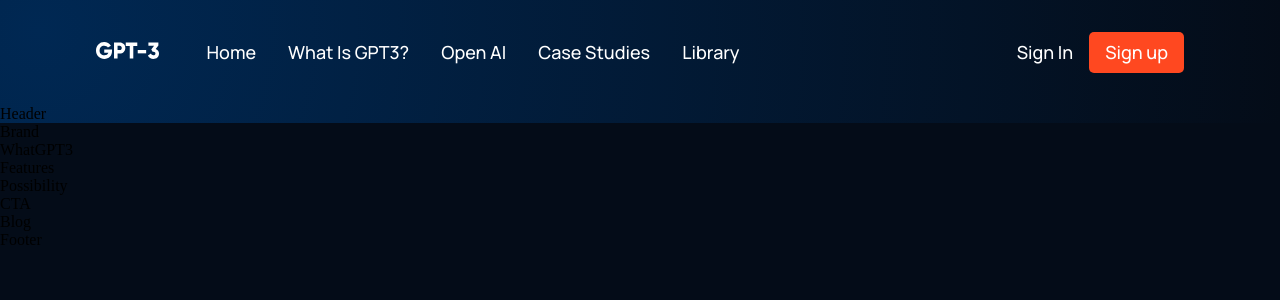
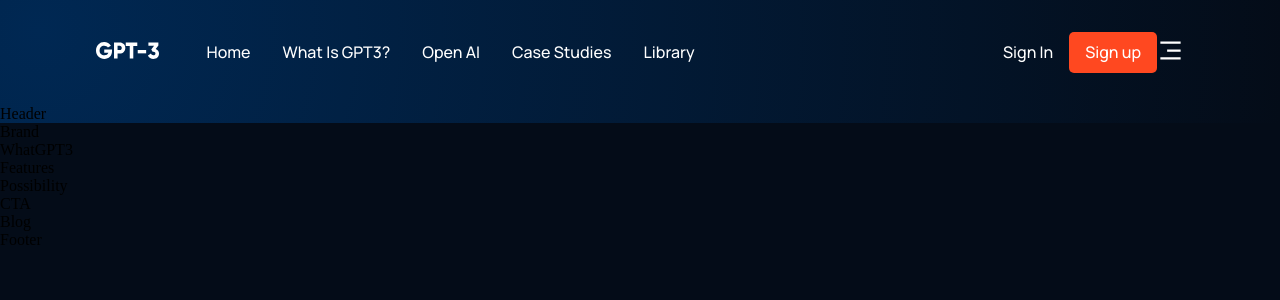
Before and after one commit to MonikaSzucs/20211223-gpt-3-deploy-react-website-to-hostpapa, a React (Create React App) app: page / in a window 1280 px wide. Shown: the top 300 px of the page. Built offline with nearby package versions, Linux system fonts and the light colour scheme.

Commit message:
Started adding the mobile toggle and styles
Start at 57:30

https://www.youtube.com/watch?v=LMagNcngvcU

```diff
--- a/src/components/navbar/Navbar.jsx
+++ b/src/components/navbar/Navbar.jsx
@@ -1,11 +1,22 @@
-import React from 'react';
-import { RiMenu3Line, RiCloseLin } from 'react-icons/ri';
+import React, { useState } from 'react';
+import { RiMenu3Line, RiCloseLine } from 'react-icons/ri';
 import logo from '../../assets/logo.svg'
 import './navbar.css';
 
+const Menu = () => (
+    <>
+        <p><a href="#home">Home</a></p>
+        <p><a href="#wgpt3">What is GPT3?</a></p>
+        <p><a href="#possibility">Open AI</a></p>
+        <p><a href="#features">Case Studies</a></p>
+        <p><a href="#blog">Library</a></p>
+    </>
+)
 // BEM -> Block Element Modifier
 
 const Navbar = () => {
+    const [toggleMenu, setToggleMenu] = useState(false);
+
     return (
         <div className="gpt3__navbar">
             <div className="gpt3__navbar-links">
@@ -13,17 +24,26 @@
                     <img src={logo} alt="logo"/>
                 </div>
                 <div className="gpt3__navbar-links_container">
-                    <p><a href="#home">Home</a></p>
-                    <p><a href="#wgpt3">What is GPT3?</a></p>
-                    <p><a href="#possibility">Open AI</a></p>
-                    <p><a href="#features">Case Studies</a></p>
-                    <p><a href="#blog">Library</a></p>
+                    <Menu/>
                 </div>
             </div>
             <div className="gpt3__navbar-sign">
                 <p>Sign In</p>
                 <button type="button">Sign up</button>
             </div>
+            <div className="gpt3__navbar-menu">
+                {toggleMenu
+                    ? <RiCloseLine color="#fff" size={27} onClick={() => setToggleMenu(false)}/>
+                    : <RiMenu3Line color="#fff" size={27} onClick={() => setToggleMenu(true)}/>
+                }
+                {toggleMenu && (
+                    <div className="gpt3__navbar-menu_container scale-up-center">
+                        <div className="gpt3__navbar-menu_container-links">
+                            <Menu/>
+                        </div>
+                    </div>
+                )}
+            </div>
         </div>
     )
 }
--- a/src/components/navbar/navbar.css
+++ b/src/components/navbar/navbar.css
@@ -39,7 +39,7 @@
     color: var(--color-white);
     font-family: var(--font-family);
     font-weight: 500;
-    font-size: 18px;
+    font-size: var(--font-size-navbar);
     line-height: 25px;
     text-transform: capitalize;
 
@@ -54,9 +54,10 @@
     background: var(--color-button);
     font-family: var(--font-family);
     font-weight: 500;
-    font-size: 18px;
+    font-size: var(--font-size-navbar);
     line-height: 25px;
     border-radius: 5px;
     border: 0;
     outline: none;
+    cursor: pointer;
 }
--- a/src/index.css
+++ b/src/index.css
@@ -1,8 +1,17 @@
 @import url('https://fonts.googleapis.com/css2?family=Manrope:wght@200;300;400;500;600;700;800&display=swap');
 
 :root {
+    /* Fonts */
     --font-family: 'Manrope', sans-serif;
 
+    /* Font Sizes */
+    --font-size-h1: 24px;
+    --font-size-h2: 20px;
+    --font-size-h3: 16px;
+    --font-size-navbar: 16px;
+    --font-size-default: 14px;
+
+    /* Gradients */
     --gradient-text: linear-gradient(89.97deg, #AE67FA 1.84%, #F49867 102.67%);
     --gradient-bar: linear-gradient(103.22deg, #AE67FA -13.86%, #F49867 99.55%);
 
```
Lines whose indentation alone changed are shown as unchanged.
